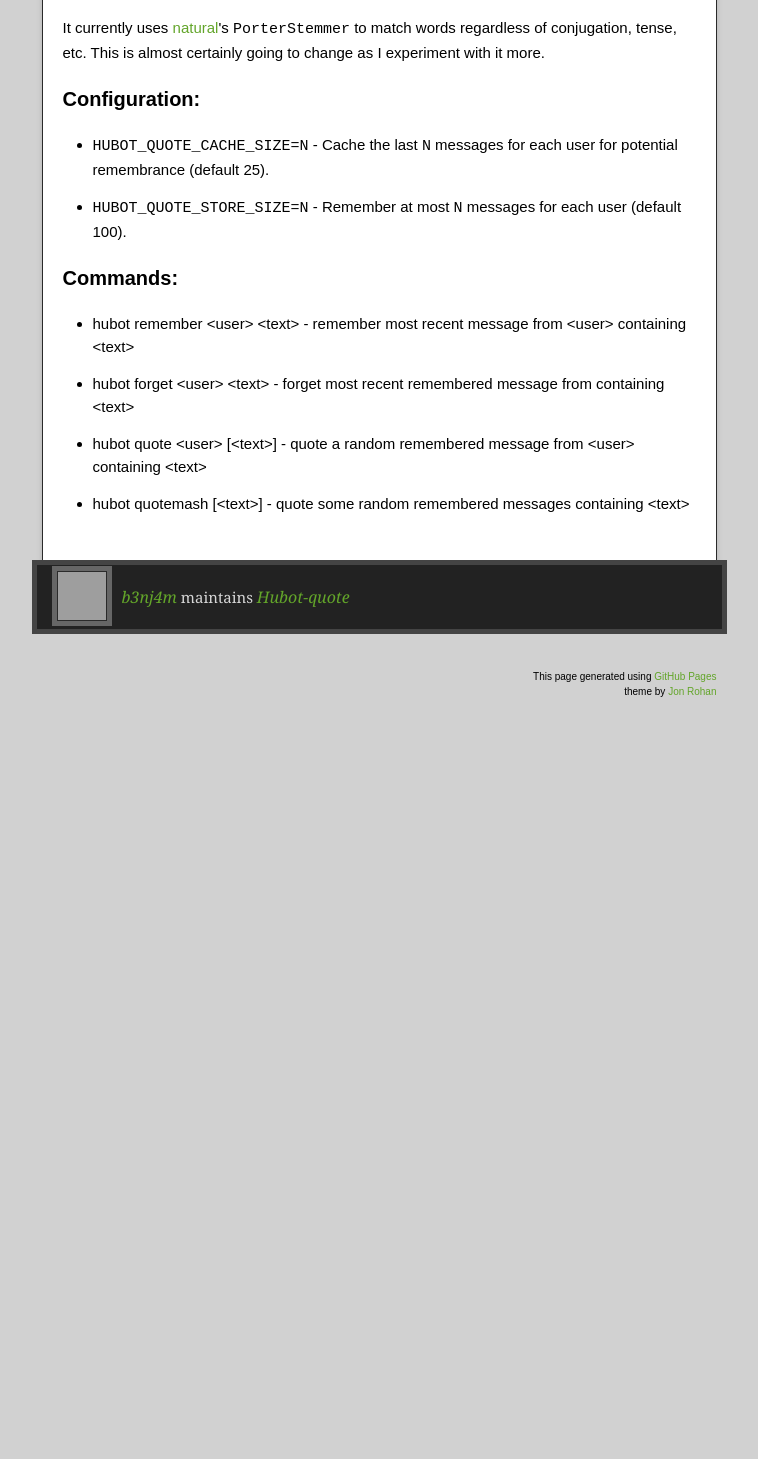
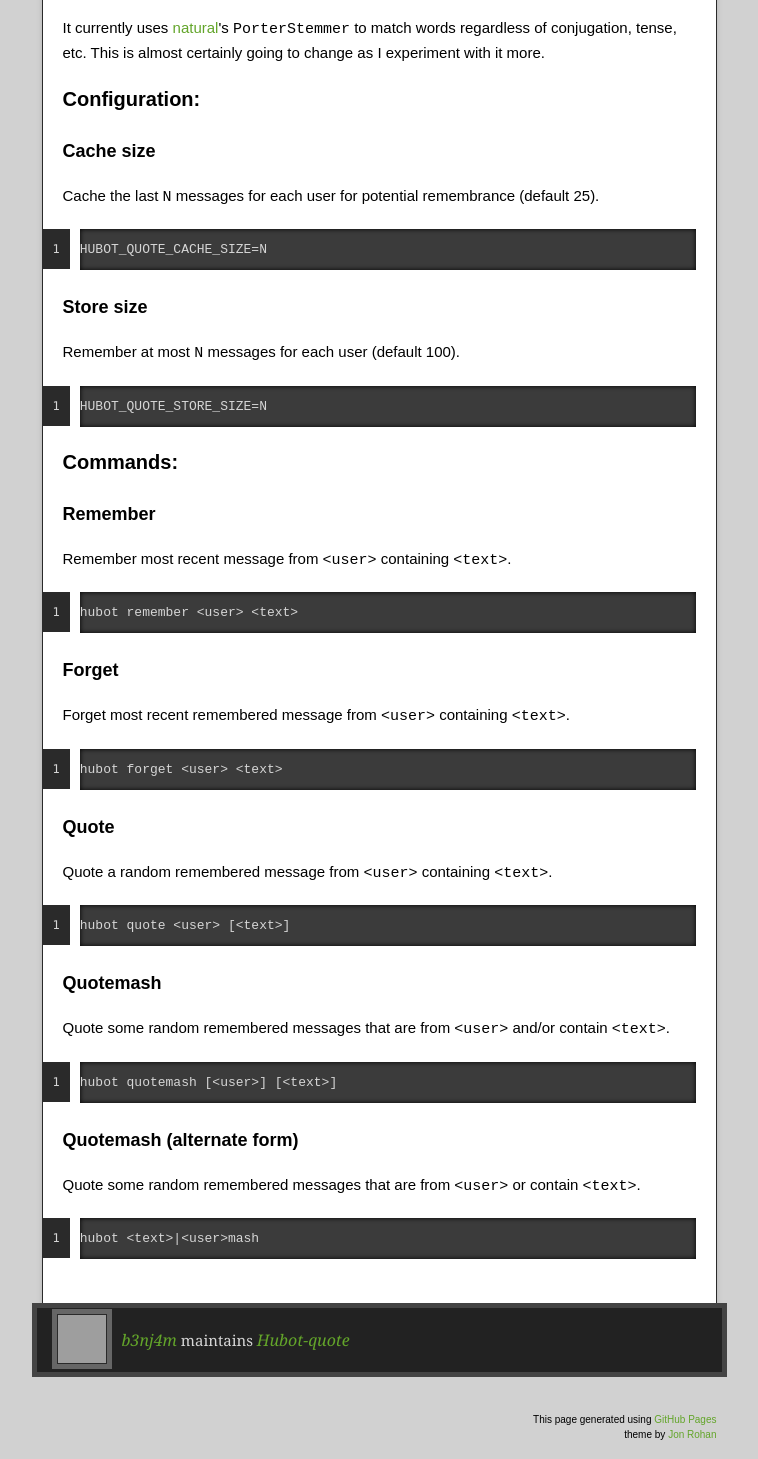
Before and after one commit to b3nj4m/hubot-quote, a plain HTML site: page index.html in a window 1280 px wide. Shown: the part 585-2044 px from the top of the page, without its empty margins (261-1019 px from the left). Before the commit the page ends 1374 px from the top, so only its background shows below. Drawn offline with nearby package versions, Linux system fonts and the light colour scheme; grey boxes are pictures that could not be loaded.

```diff
--- a/index.html
+++ b/index.html
@@ -29,8 +29,8 @@
       <div id="main" role="main">
         <div class="download-bar">
         <div class="inner">
-          <a href="https://github.com/b3nj4m/hubot-quote/archive/0.4.0.tar.gz" class="download-button tar"><span>Download</span></a>
-          <a href="https://github.com/b3nj4m/hubot-quote/archive/0.4.0.zip" class="download-button zip"><span>Download</span></a>
+          <a href="https://github.com/b3nj4m/hubot-quote/tarball/master" class="download-button tar"><span>Download</span></a>
+          <a href="https://github.com/b3nj4m/hubot-quote/zipball/master" class="download-button zip"><span>Download</span></a>
           <a href="https://github.com/b3nj4m/hubot-quote" class="code">View Hubot-quote on GitHub</a>
         </div>
         <span class="blc"></span><span class="trc"></span>
@@ -58,20 +58,64 @@
 <h3>
 <a name="configuration" class="anchor" href="#configuration"><span class="octicon octicon-link"></span></a>Configuration:</h3>
 
-<ul>
-<li><p><code>HUBOT_QUOTE_CACHE_SIZE=N</code> - Cache the last <code>N</code> messages for each user for potential remembrance (default 25).</p></li>
-<li><p><code>HUBOT_QUOTE_STORE_SIZE=N</code> - Remember at most <code>N</code> messages for each user (default 100).</p></li>
-</ul>
+<h4>
+<a name="cache-size" class="anchor" href="#cache-size"><span class="octicon octicon-link"></span></a>Cache size</h4>
+
+<p>Cache the last <code>N</code> messages for each user for potential remembrance (default 25).</p>
+
+<pre><code>HUBOT_QUOTE_CACHE_SIZE=N
+</code></pre>
+
+<h4>
+<a name="store-size" class="anchor" href="#store-size"><span class="octicon octicon-link"></span></a>Store size</h4>
+
+<p>Remember at most <code>N</code> messages for each user (default 100).</p>
+
+<pre><code>HUBOT_QUOTE_STORE_SIZE=N
+</code></pre>
 
 <h3>
 <a name="commands" class="anchor" href="#commands"><span class="octicon octicon-link"></span></a>Commands:</h3>
 
-<ul>
-<li><p>hubot remember &lt;user&gt; &lt;text&gt; - remember most recent message from &lt;user&gt; containing &lt;text&gt;</p></li>
-<li><p>hubot forget &lt;user&gt; &lt;text&gt; - forget most recent remembered message from  containing &lt;text&gt;</p></li>
-<li><p>hubot quote &lt;user&gt; [&lt;text&gt;] - quote a random remembered message from &lt;user&gt; containing &lt;text&gt;</p></li>
-<li><p>hubot quotemash [&lt;text&gt;] - quote some random remembered messages containing &lt;text&gt;</p></li>
-</ul>
+<h4>
+<a name="remember" class="anchor" href="#remember"><span class="octicon octicon-link"></span></a>Remember</h4>
+
+<p>Remember most recent message from <code>&lt;user&gt;</code> containing <code>&lt;text&gt;</code>.</p>
+
+<pre><code>hubot remember &lt;user&gt; &lt;text&gt;
+</code></pre>
+
+<h4>
+<a name="forget" class="anchor" href="#forget"><span class="octicon octicon-link"></span></a>Forget</h4>
+
+<p>Forget most recent remembered message from <code>&lt;user&gt;</code> containing <code>&lt;text&gt;</code>.</p>
+
+<pre><code>hubot forget &lt;user&gt; &lt;text&gt;
+</code></pre>
+
+<h4>
+<a name="quote" class="anchor" href="#quote"><span class="octicon octicon-link"></span></a>Quote</h4>
+
+<p>Quote a random remembered message from <code>&lt;user&gt;</code> containing <code>&lt;text&gt;</code>.</p>
+
+<pre><code>hubot quote &lt;user&gt; [&lt;text&gt;]
+</code></pre>
+
+<h4>
+<a name="quotemash" class="anchor" href="#quotemash"><span class="octicon octicon-link"></span></a>Quotemash</h4>
+
+<p>Quote some random remembered messages that are from <code>&lt;user&gt;</code> and/or contain <code>&lt;text&gt;</code>.</p>
+
+<pre><code>hubot quotemash [&lt;user&gt;] [&lt;text&gt;]
+</code></pre>
+
+<h4>
+<a name="quotemash-alternate-form" class="anchor" href="#quotemash-alternate-form"><span class="octicon octicon-link"></span></a>Quotemash (alternate form)</h4>
+
+<p>Quote some random remembered messages that are from <code>&lt;user&gt;</code> or contain <code>&lt;text&gt;</code>.</p>
+
+<pre><code>hubot &lt;text&gt;|&lt;user&gt;mash
+</code></pre>
         </article>
       </div>
     </div>
```
Also changed, not shown: params.json (+1 -1 lines).
